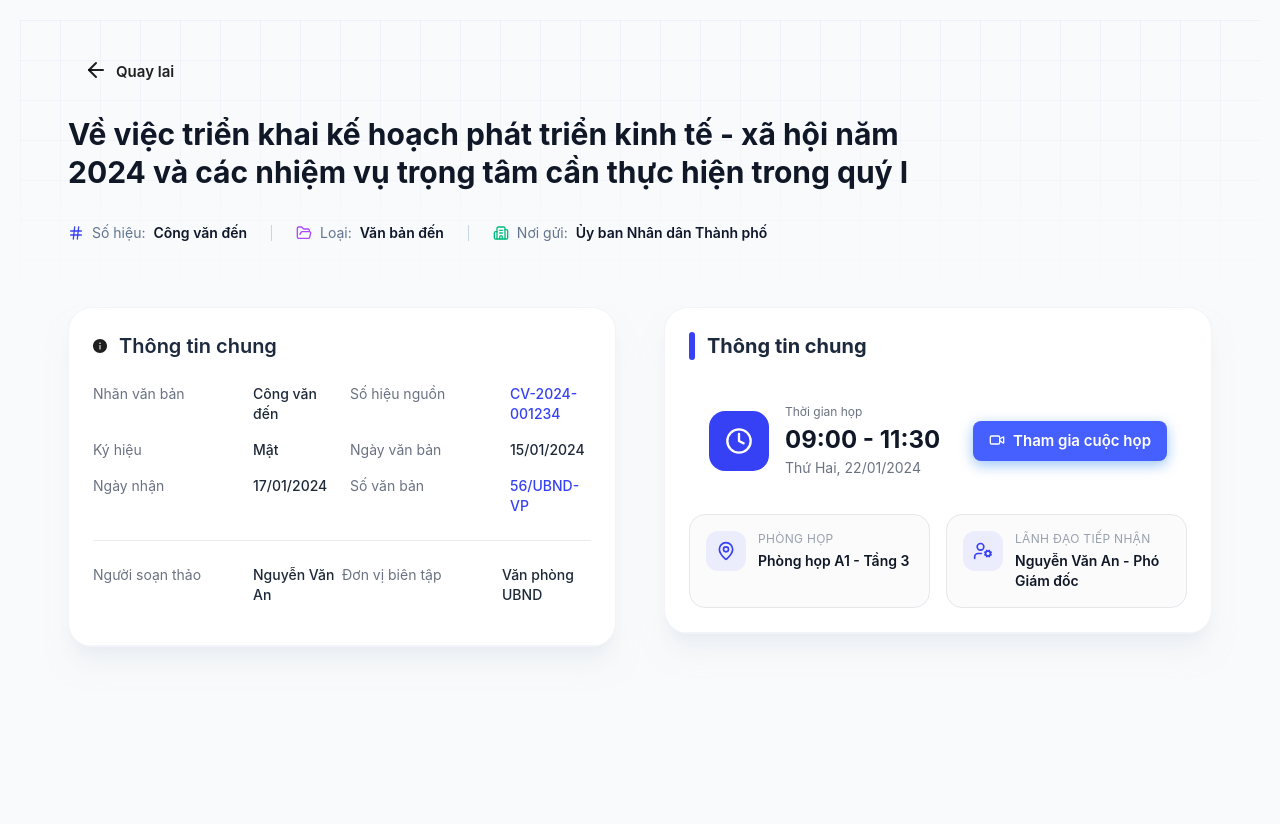
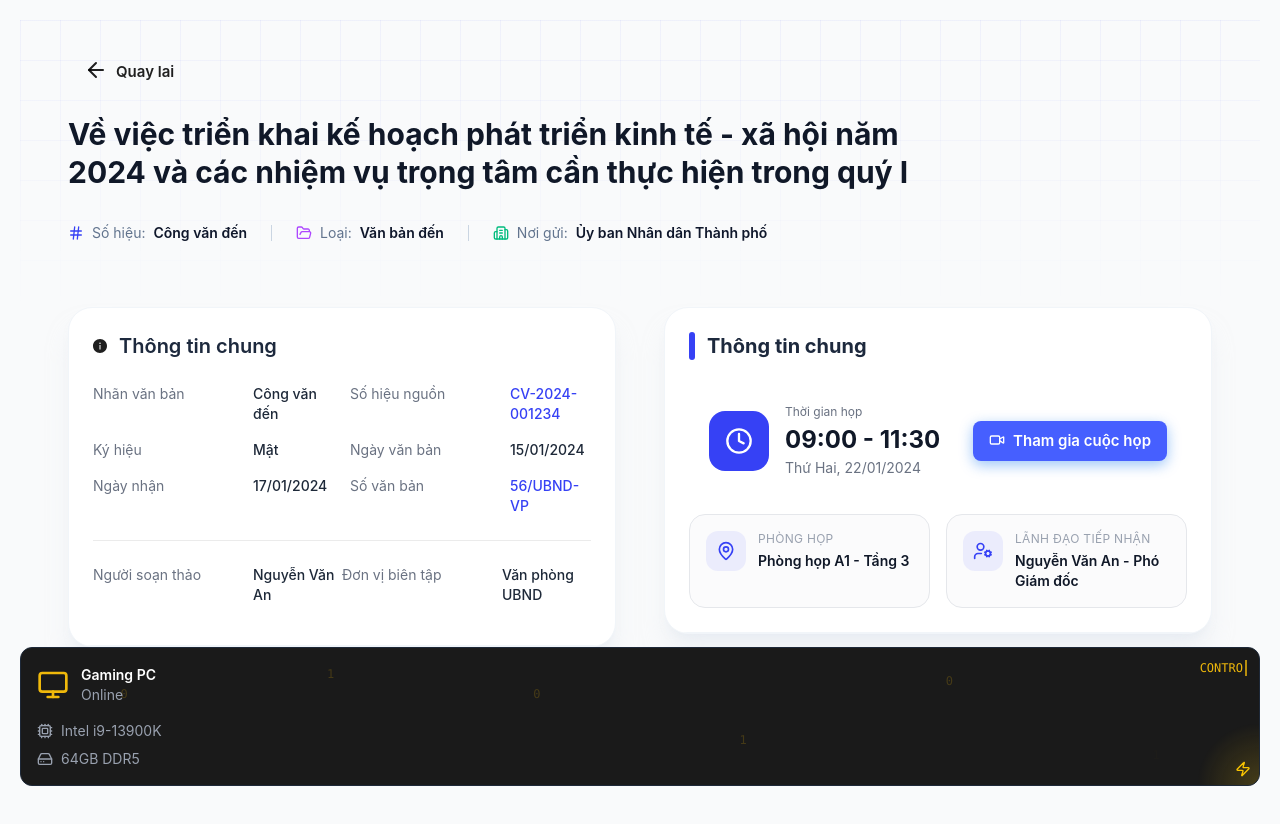
Before and after one commit to daotanhao1406/react-app, a React (Vite) app: page / in a window 1280 px wide. Shown: the top 824 px of the page. Built offline with nearby package versions, Linux system fonts and the light colour scheme.

Commit message:
feat: computer card

```diff
--- /dev/null
+++ b/src/components/ComputerCard.tsx
@@ -0,0 +1,151 @@
+import React, { useEffect, useState } from "react";
+import { Monitor, Cpu, HardDrive, Cloud, Zap } from "lucide-react";
+
+// POC 6: Floating Particles Background
+export default function ComputerCardPOC6({ data, hasControl }) {
+  const [particles] = useState(() =>
+    Array.from({ length: 8 }, (_, i) => ({
+      id: i,
+      left: Math.random() * 100,
+      delay: Math.random() * 2,
+      duration: 2 + Math.random() * 2,
+      size: 2 + Math.random() * 3,
+    })),
+  );
+
+  const [text, setText] = useState("");
+  const fullText = "CONTROL ACTIVE";
+
+  useEffect(() => {
+    if (!hasControl) return;
+
+    let index = 0;
+    let isDeleting = false;
+
+    const interval = setInterval(() => {
+      if (!isDeleting) {
+        setText(fullText.slice(0, index + 1));
+        index++;
+        if (index === fullText.length) {
+          setTimeout(() => {
+            isDeleting = true;
+          }, 1000);
+        }
+      } else {
+        setText(fullText.slice(0, index - 1));
+        index--;
+        if (index === 0) {
+          isDeleting = false;
+        }
+      }
+    }, 100);
+
+    return () => clearInterval(interval);
+  }, [hasControl]);
+
+  const chars = ["0", "1", "0", "1", "0", "1"];
+
+  return (
+    <div className="relative bg-[#1a1a1a] rounded-xl p-4 border border-gray-800 overflow-hidden">
+      <style>{`
+        @keyframes matrixFall {
+          0% { transform: translateY(-20px); opacity: 0; }
+          10% { opacity: 1; }
+          90% { opacity: 1; }
+          100% { transform: translateY(100px); opacity: 0; }
+        }
+           @keyframes spark {
+          0%, 100% { opacity: 1; transform: scale(1); }
+          50% { opacity: 0.5; transform: scale(1.2); }
+        }
+        @keyframes sparkGlow {
+          0%, 100% { opacity: 0.5; }
+          50% { opacity: 1; }
+        }
+      `}</style>
+      {hasControl && (
+        <div className="absolute top-3 right-3 flex items-center">
+          <span className="text-[#f0b90b] text-xs font-mono">{text}</span>
+          <span className="w-0.5 h-4 bg-[#f0b90b] ml-0.5 animate-pulse" />
+        </div>
+      )}
+      {hasControl && (
+        <div className="absolute inset-0 flex justify-around opacity-20 pointer-events-none">
+          {chars.map((char, i) => (
+            <div
+              key={i}
+              className="text-[#f0b90b] text-xs font-mono"
+              style={{
+                animation: `matrixFall ${1 + i * 0.2}s linear infinite`,
+                animationDelay: `${i * 0.3}s`,
+              }}
+            >
+              {char}
+            </div>
+          ))}
+        </div>
+      )}
+      {/* {hasControl &&
+        particles.map((particle) => (
+          <Cloud
+            key={particle.id}
+            className="absolute text-[#f0b90b] opacity-60"
+            style={{
+              width: particle.size * 2,
+              height: particle.size * 2,
+              left: `${particle.left}%`,
+              bottom: "-10px",
+              animation: `floatUp ${particle.duration}s ease-in-out infinite`,
+              animationDelay: `${particle.delay}s`,
+            }}
+          />
+        ))} */}
+      {hasControl && (
+        <>
+          <Zap
+            className="absolute bottom-2 right-2 w-4 h-4 text-yellow-400"
+            style={{ animation: "spark 0.5s ease-in-out infinite" }}
+          />
+
+          <div
+            className="absolute bottom-0 right-0 w-16 h-16"
+            style={{
+              background:
+                "radial-gradient(circle at bottom right, rgba(250,204,21,0.2) 0%, transparent 70%)",
+              animation: "sparkGlow 1s ease-in-out infinite",
+            }}
+          />
+        </>
+      )}
+
+      <div className="relative z-10">
+        <div className="flex items-center gap-3 mb-4">
+          <Monitor className="w-8 h-8 text-[#f0b90b]" />
+          <div>
+            <h3 className="text-white font-semibold">{data.name}</h3>
+            <p className="text-gray-400 text-sm">{data.status}</p>
+          </div>
+        </div>
+
+        <div className="space-y-2 text-sm">
+          <div className="flex items-center gap-2 text-gray-400">
+            <Cpu className="w-4 h-4" />
+            <span>{data.cpu}</span>
+          </div>
+          <div className="flex items-center gap-2 text-gray-400">
+            <HardDrive className="w-4 h-4" />
+            <span>{data.ram}</span>
+          </div>
+        </div>
+      </div>
+
+      <style>{`
+        @keyframes floatUp {
+          0% { transform: translateY(0) scale(1); opacity: 0.6; }
+          50% { opacity: 1; }
+          100% { transform: translateY(-150px) scale(0); opacity: 0; }
+        }
+      `}</style>
+    </div>
+  );
+}
--- a/src/page/DocumentDetailsPage.tsx
+++ b/src/page/DocumentDetailsPage.tsx
@@ -22,6 +22,7 @@ import DocumentHeader from "../components/DocumentHeader";
 import MeetingInfoCard from "../components/MeetingInfoCard";
 import { motion } from "framer-motion";
 import { InfoCircleFilled, InfoOutlined } from "@ant-design/icons";
+import ComputerCardPOC6 from "../components/ComputerCard";
 
 const document = {
   docLabel: "Công văn đến",
@@ -154,7 +155,13 @@ function SectionCard({
     </motion.div>
   );
 }
-
+const computerData = {
+  name: "Gaming PC",
+  status: "Online",
+  cpu: "Intel i9-13900K",
+  ram: "64GB DDR5",
+  ip: "192.168.1.100",
+};
 export default function DocumentDetailsPage() {
   return (
     <div className="relative min-h-screen w-full ">
@@ -211,6 +218,7 @@ export default function DocumentDetailsPage() {
           <MeetingInfoCard document={document} isDark={false} />
         </div>
       </div>
+      <ComputerCardPOC6 data={computerData} hasControl={true} />
     </div>
   );
 }
```
